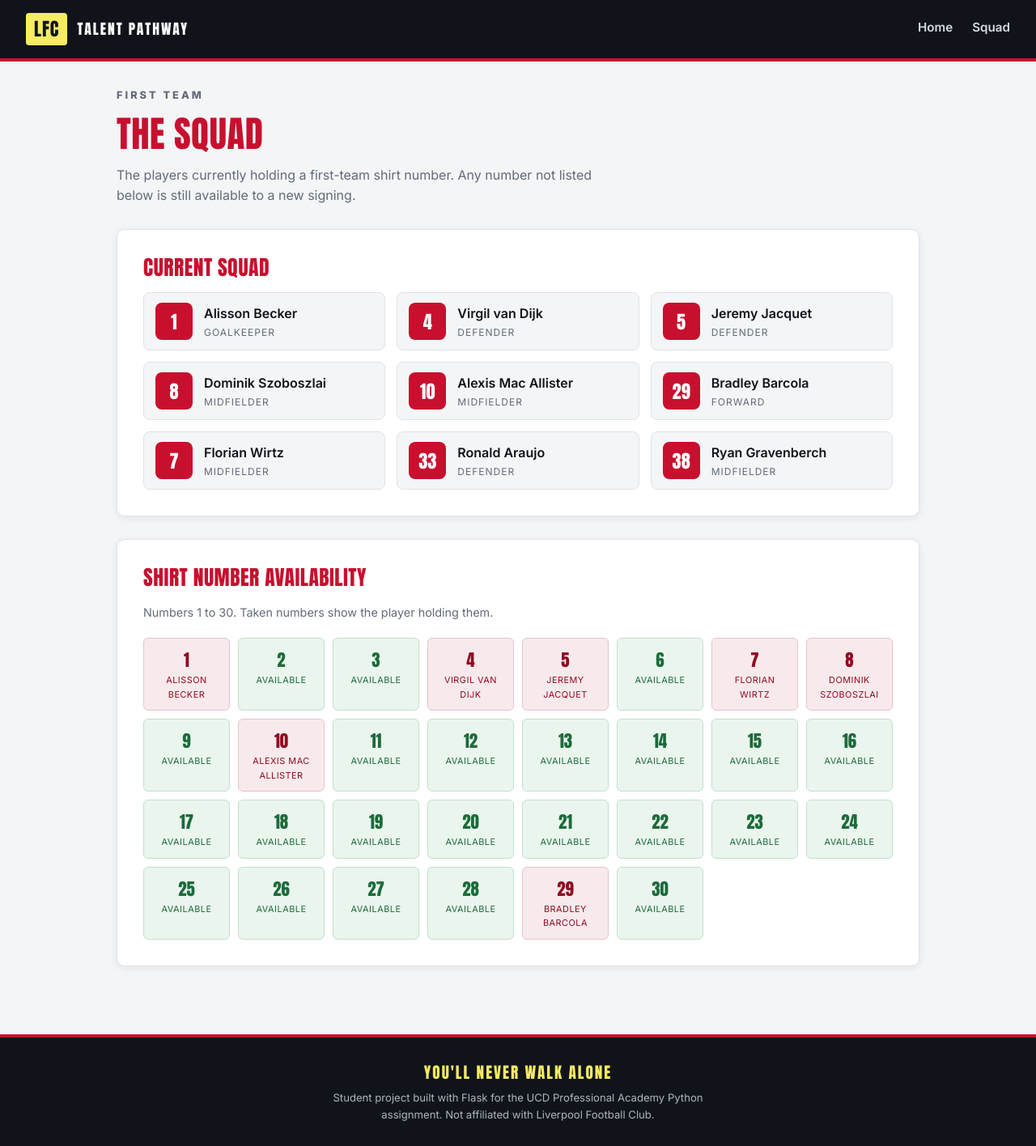
After one commit to iisphilipsii/module2-python-assessment, a Flask app: page /squad in a window 1280 px wide. The commit adds this page. Shown: the whole page at 81% size. Run offline with Flask 3, Linux system fonts and the light colour scheme.

Commit message:
add squad page with shirt number availability

```diff
--- a/app.py
+++ b/app.py
@@ -17,6 +17,15 @@ def home():
     """Render the club introduction page with honours and club facts."""
     return render_template("index.html", honours=data.HONOURS, facts=data.CLUB_FACTS)
 
+@app.route("/squad")
+def squad():
+    """Render the first-team squad and which shirt numbers are still available."""
+    return render_template(
+        "squad.html",
+        squad=data.SQUAD,
+        taken_numbers=data.TAKEN_NUMBERS,
+        shirt_range=range(1, 31),
+    )
 
 if __name__ == "__main__":
     # debug=True restarts the server automatically when a file changes.
--- a/static/css/style.css
+++ b/static/css/style.css
@@ -269,3 +269,114 @@ a {
 .fact-card p {
     font-weight: 600;
 }
+
+/* page head */
+
+.page-head {
+    margin-bottom: 28px;
+}
+
+.page-head h1 {
+    font-size: clamp(2rem, 5vw, 2.8rem);
+    color: var(--red);
+    margin-bottom: 12px;
+}
+
+.page-head .eyebrow {
+    color: var(--muted);
+}
+
+.page-lead {
+    max-width: 62ch;
+    color: var(--muted);
+}
+
+/* squad cards */
+
+.squad-grid {
+    display: grid;
+    grid-template-columns: repeat(auto-fit, minmax(230px, 1fr));
+    gap: 14px;
+}
+
+.player-card {
+    display: flex;
+    align-items: center;
+    gap: 14px;
+    background-color: var(--paper);
+    border: 1px solid var(--line);
+    border-radius: 8px;
+    padding: 12px 14px;
+}
+
+.player-number {
+    font-family: "Anton", "Arial Narrow", sans-serif;
+    font-size: 1.4rem;
+    color: #ffffff;
+    background-color: var(--red);
+    border-radius: 8px;
+    width: 46px;
+    height: 46px;
+    display: flex;
+    align-items: center;
+    justify-content: center;
+    /* Stops the badge shrinking when a long player name pushes against it. */
+    flex-shrink: 0;
+}
+
+.player-details {
+    display: flex;
+    flex-direction: column;
+}
+
+.player-name {
+    font-weight: 600;
+}
+
+.player-position {
+    font-size: 0.75rem;
+    letter-spacing: 1px;
+    text-transform: uppercase;
+    color: var(--muted);
+}
+
+/* shirt grid */
+
+.shirt-grid {
+    display: grid;
+    grid-template-columns: repeat(auto-fill, minmax(104px, 1fr));
+    gap: 10px;
+    list-style: none;
+}
+
+.shirt {
+    border: 1px solid var(--line);
+    border-radius: 6px;
+    padding: 10px 8px;
+    text-align: center;
+}
+
+.shirt-number {
+    font-family: "Anton", "Arial Narrow", sans-serif;
+    font-size: 1.3rem;
+    display: block;
+}
+
+.shirt-label {
+    font-size: 0.68rem;
+    letter-spacing: 0.5px;
+    text-transform: uppercase;
+    display: block;
+}
+
+.shirt-taken {
+    background-color: #f8eaec;
+    border-color: #e6c3ca;
+    color: var(--red-dark);
+}
+
+.shirt-free {
+    background-color: #eaf5ee;
+    border-color: #c2e0cd;
+    color: #1c6b3a;
+}
--- a/templates/base.html
+++ b/templates/base.html
@@ -16,6 +16,7 @@
         </a>
         <nav class="site-nav" aria-label="Main navigation">
             <a href="{{ url_for('home') }}">Home</a>
+            <a href="{{ url_for('squad') }}">Squad</a>
         </nav>
     </header>
 
--- /dev/null
+++ b/templates/squad.html
@@ -0,0 +1,49 @@
+{% extends "base.html" %}
+
+{% block title %}Liverpool FC Talent Pathway | Squad{% endblock %}
+
+{% block content %}
+<section class="page-head">
+    <p class="eyebrow">First Team</p>
+    <h1>The Squad</h1>
+    <p class="page-lead">
+        The players currently holding a first-team shirt number. Any number not listed
+        below is still available to a new signing.
+    </p>
+</section>
+
+<section class="panel">
+    <h2>Current Squad</h2>
+    <div class="squad-grid">
+        {% for player in squad %}
+        <article class="player-card">
+            <span class="player-number">{{ player.number }}</span>
+            <span class="player-details">
+                <span class="player-name">{{ player.name }}</span>
+                <span class="player-position">{{ player.position }}</span>
+            </span>
+        </article>
+        {% endfor %}
+    </div>
+</section>
+
+<section class="panel">
+    <h2>Shirt Number Availability</h2>
+    <p class="panel-lead">Numbers 1 to 30. Taken numbers show the player holding them.</p>
+    <ul class="shirt-grid">
+        {% for number in shirt_range %}
+            {% if number in taken_numbers %}
+            <li class="shirt shirt-taken">
+                <span class="shirt-number">{{ number }}</span>
+                <span class="shirt-label">{{ taken_numbers[number] }}</span>
+            </li>
+            {% else %}
+            <li class="shirt shirt-free">
+                <span class="shirt-number">{{ number }}</span>
+                <span class="shirt-label">Available</span>
+            </li>
+            {% endif %}
+        {% endfor %}
+    </ul>
+</section>
+{% endblock %}
```
Also changed, not shown: data.py (+18 -0 lines).
